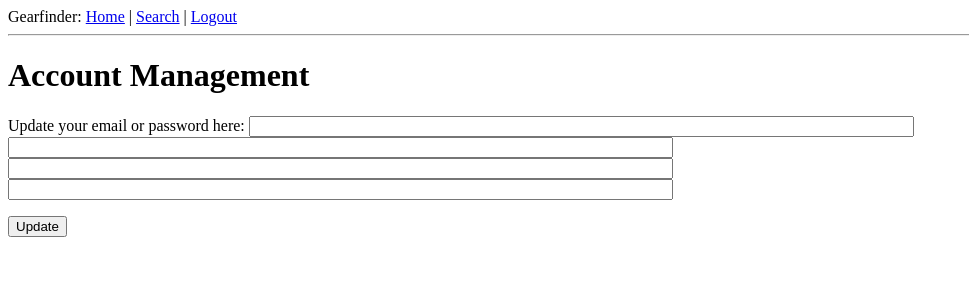
After one commit to james-willis/gearfinder, a Flask app: page /account in a window 1280 px wide. The commit adds this page. Shown: the top 300 px of the page, without its empty margins (0-969 px from the left). Run offline with Flask 2, Linux system fonts and the light colour scheme; a user stored in the database is signed in.

Commit message:
password and email change option

```diff
--- a/app/__init__.py
+++ b/app/__init__.py
@@ -3,7 +3,6 @@ from flask import Flask
 from flask_bcrypt import Bcrypt
 from flask_sqlalchemy import SQLAlchemy
 from flask_login import LoginManager
-from flask_openid import OpenID
 from config import basedir
 
 app = Flask(__name__)
@@ -12,7 +11,6 @@ db = SQLAlchemy(app)
 lm = LoginManager()
 lm.init_app(app)
 lm.login_view = 'login'
-oid = OpenID(app, os.path.join(basedir, 'tmp'))
 bcrypt = Bcrypt(app)
 
 from app import views, models
--- a/app/forms.py
+++ b/app/forms.py
@@ -11,8 +11,17 @@ class LoginForm(FlaskForm):
 
 class SignupForm(FlaskForm):
     email = StringField('email', validators=[DataRequired()])
-    password = PasswordField('password', validators=[DataRequired(), EqualTo('confirm', message='Passwords must match')])
+    password = PasswordField('password', validators=[DataRequired(),
+                                                     EqualTo('confirm', message='Passwords must match')])
     confirm = PasswordField('Repeat Password')
+
 
 class SearchForm(FlaskForm):
     search_terms = StringField('search_terms', validators=[DataRequired()])
+
+
+class AccountForm(FlaskForm):
+    new_email = StringField('email')
+    current_password = PasswordField('current_password', validators=[DataRequired()])
+    new_password = PasswordField('new_password', validators=[EqualTo('confirm', message='Passwords must match')])
+    confirm = PasswordField('Repeat Password')
--- a/app/models.py
+++ b/app/models.py
@@ -5,14 +5,14 @@ class User(db.Model):
     __tablename__ = 'user'
 
     email = db.Column(db.String(120), index=True, unique=True, primary_key=True)
-    password = db.Column(db.String(120))
+    password = db.Column(db.String(128))
     search_terms = db.Column(db.String(120))
     posts = db.relationship('Post', backref='recipient', lazy='dynamic')
 
 
     def __init__(self, email, password):
-        self.email = email
-        self.password = bcrypt.generate_password_hash(password)
+        self.set_email(email)
+        self.set_password(password)
 
     @property
     def is_authenticated(self):
@@ -29,6 +29,12 @@ class User(db.Model):
     def get_id(self):
         return str(self.email)
 
+    def set_password(self, raw_password):
+        self.password = bcrypt.generate_password_hash(raw_password)
+
+    def set_email(self, email):
+        self.email = email
+
     def __repr__(self):
         return '<User %r>' % self.email
 
--- /dev/null
+++ b/app/templates/account.html
@@ -0,0 +1,27 @@
+<!--extends base layout-->
+{% extends 'base.html' %}
+{% block content %}
+<h1>Account Management</h1>
+<form action="" method="post" name="account_info">
+    {{ form.hidden_tag() }}
+    <p>
+        Update your email or password here:
+            {{ form.new_email(size=80) }}
+
+            {{ form.current_password(size=80) }}
+            {% for error in form.current_password.errors %}
+                <span style="color: red;">[{{error}}]</span>
+            {% endfor %}
+
+            {{ form.new_password(size=80) }}
+            {% for error in form.current_password.errors %}
+                <span style="color: red;">[{{error}}]</span>
+            {% endfor %}
+
+            {{ form.confirm(size=80) }}
+        </div><br>
+
+    </p>
+    <p><input type="submit" value="Update"></p>
+</form>
+{% endblock %}
--- a/app/templates/base.html
+++ b/app/templates/base.html
@@ -8,8 +8,9 @@
   </head>
   <body>
     <div>Gearfinder:
+        <a href="{{ url_for('index') }}">Home</a> |
         {% if g.user.is_authenticated %}
-            <a href="{{ url_for('search') }}">Home</a>
+            <a href="{{ url_for('search') }}">Search</a>
             |
             <a href="{{ url_for('logout') }}">Logout</a>
         {% else %}
--- a/app/views.py
+++ b/app/views.py
@@ -1,8 +1,8 @@
 from flask import render_template, flash, redirect, session, url_for, request, g
 from flask_login import login_user, logout_user, current_user, login_required
 from re import split
-from app import app, bcrypt, db, lm, oid
-from .forms import LoginForm, SearchForm, SignupForm
+from app import app, bcrypt, db, lm
+from .forms import AccountForm, LoginForm, SearchForm, SignupForm
 from .models import User
 from .mp_scanner import get_matching_posts
 
@@ -16,7 +16,8 @@ def before_request():
 @app.route('/', methods=['GET', 'POST'])
 @app.route('/index', methods=['GET', 'POST'])
 def index():
-    return render_template('index.html')
+    return render_template('index.html',
+                           title='Home')
 
 
 @app.route('/search', methods=['GET', 'POST'])
@@ -32,7 +33,7 @@ def search():
     if request.method == 'POST':
         flash('Empty Search')
     return render_template('search.html',
-                           title='Home',
+                           title='Search',
                            form=form,
                            user=user)
 
@@ -54,7 +55,9 @@ def login():
     form = LoginForm()
     if form.validate_on_submit():
         user = User.query.get(form.email.data)
-        if user and bcrypt.check_password_hash(user.password, form.password.data):
+
+        if user and bcrypt.check_password_hash(user.password, str(form.password.data)):
+            # TODO move validation to LoginForm class
             login_user(user, remember=True)
             session['remember_me'] = form.remember_me.data
             session['search_terms'] = parse_terms(user.search_terms)
@@ -64,6 +67,12 @@ def login():
     return render_template('login.html',
                            title='Sign In',
                            form=form)
+
+
+@app.route('/logout')
+def logout():
+    logout_user()
+    return redirect(url_for('login'))
 
 
 @app.route('/signup', methods=['GET', 'POST'])
@@ -82,13 +91,28 @@ def sign_up():
                            title='Sign Up',
                            form=form)
 
-@app.route('/logout')
-def logout():
-    logout_user()
-    return redirect(url_for('login'))
+
+@app.route('/account', methods=['GET', 'POST'])
+@login_required
+def account():
+    user = g.user
+    form = AccountForm()
+    if form.validate_on_submit() and (bool(form.new_email.data) or bool(form.new_password.data)) \
+            and bcrypt.check_password_hash(user.password, str(form.current_password.data)):
+        # TODO move validation to AccountForm class
+        if form.new_email.data:
+            user.set_email(form.new_email.data)
+            flash('Email Updated')
+        if form.new_password.data:
+            user.set_password(form.new_password.data)
+            flash('Password Updated')
+        db.session.commit()
+    return render_template('account.html',
+                           title='Account Settings',
+                           form=form)
 
 
-# Login functions
+
 @lm.user_loader
 def load_user(email):
     return User.query.get(email)
```
Also changed, not shown: app/templates/index.html (+10 -9 lines).
